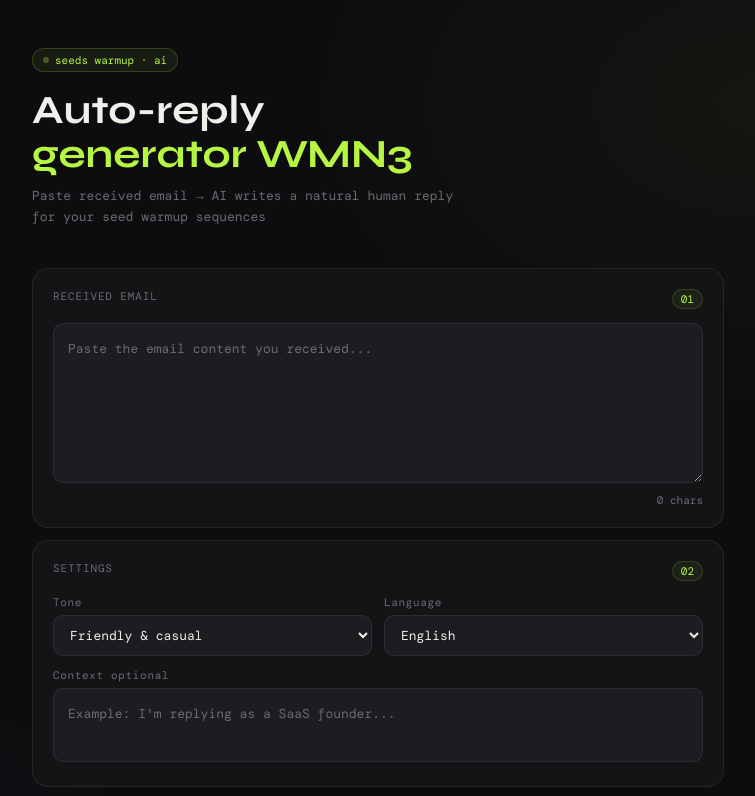
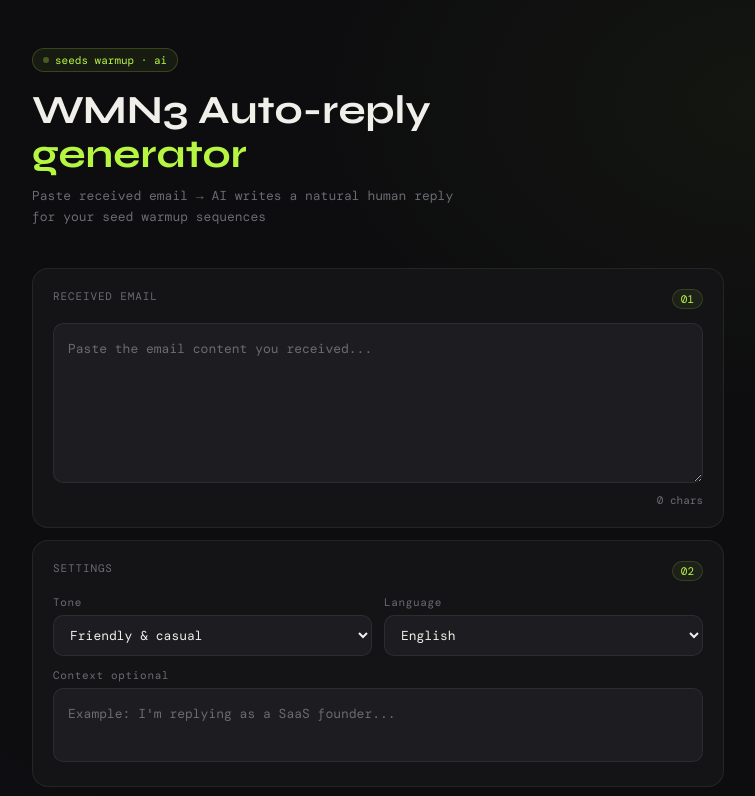
Before and after one commit to rdavisesther/GenertReplyAIGMAIL, a website: page index.html in a window 1280 px wide. Shown: the top 796 px of the page, without its empty margins (262-1017 px from the left). Drawn offline with nearby package versions, Linux system fonts and the light colour scheme; a web font is replaced by a local one.

Commit message:
index.html

```diff
--- a/index.html
+++ b/index.html
@@ -401,7 +401,7 @@ select option {
 
   <div class="header">
     <div class="header-tag">seeds warmup · ai</div>
-    <h1>Auto-reply<br><span>generator WMN3</span></h1>
+    <h1>WMN3 Auto-reply<br><span>generator </span></h1>
     <p class="subtitle">
       Paste received email → AI writes a natural human reply<br>
       for your seed warmup sequences
```
